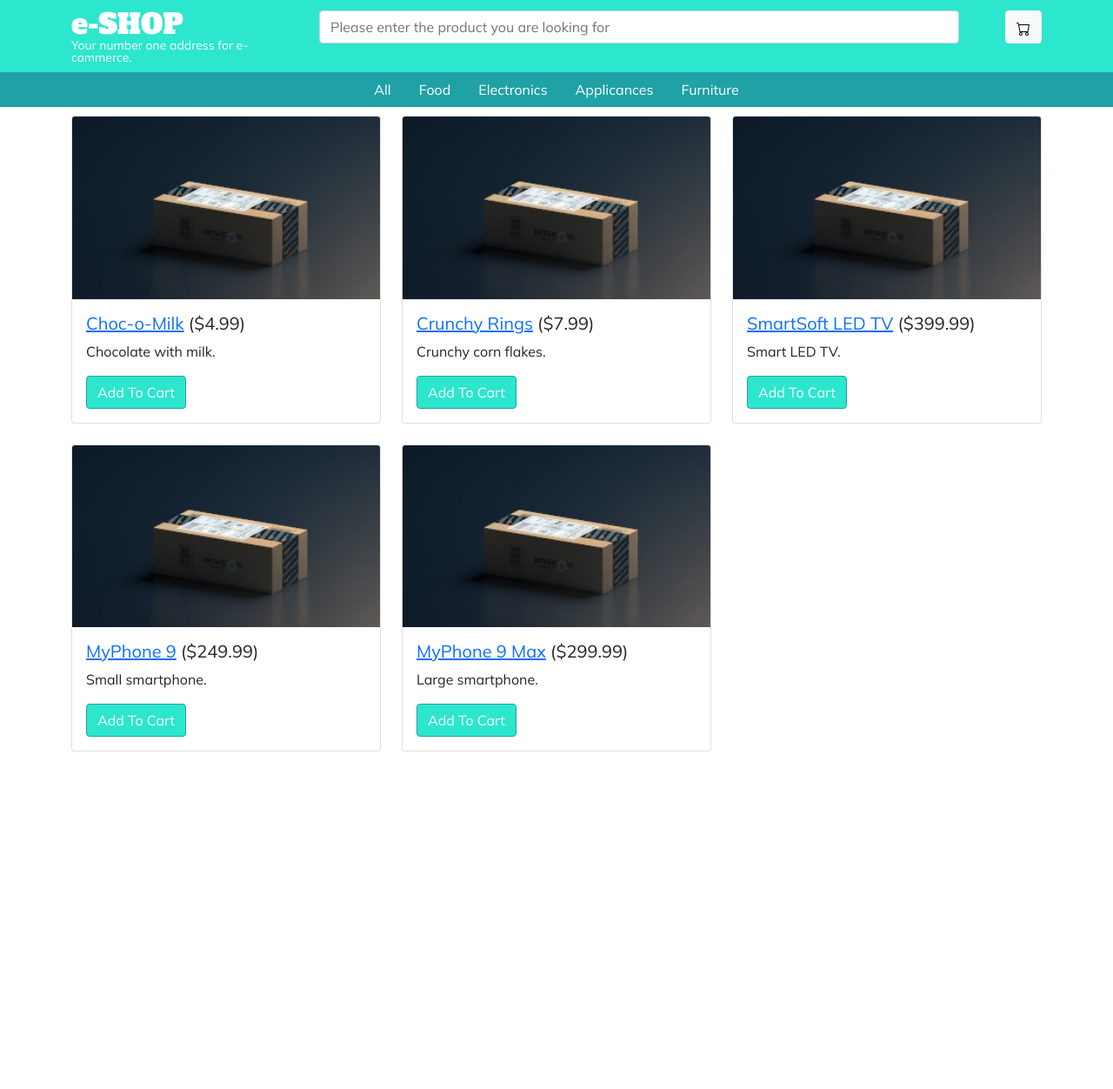
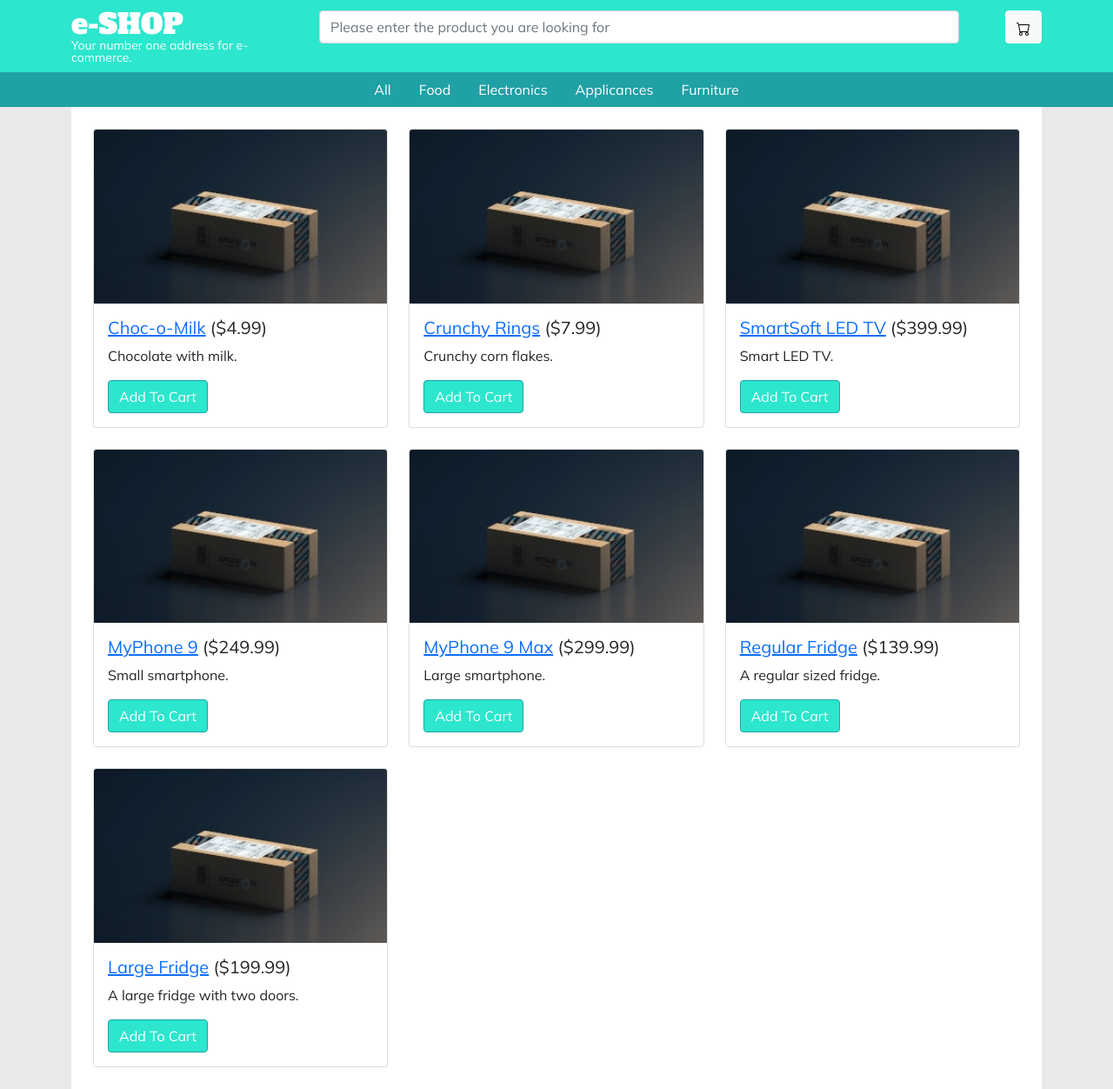
Before and after one commit to basarozogut/react-shop, a React (Create React App) app: page / in a window 1280 px wide. Shown: the whole page at 87% size. Before the commit the page ends 874 px from the top, so only its background shows below. Built offline with nearby package versions, Linux system fonts and the light colour scheme; data requests are answered from the project's data file.

Commit message:
design tweaks

```diff
--- a/src/App.js
+++ b/src/App.js
@@ -36,7 +36,6 @@ function App() {
   }
 
   return (
-    <div className='App-container'>
     <CartContext.Provider value={{ cartItems, setCartItems, currency: '$', cartStateLoaded, setCartStateLoaded }}>
       <header className='App-header sticky-top'>
         <Container>
@@ -79,7 +78,7 @@ function App() {
           </Container>
         </div>
       </header>
-        <main>
+      <main className='App-main'>
         <Container>
           <Row>
             <Col>
@@ -99,7 +98,6 @@ function App() {
         </Container>
       </main>
     </CartContext.Provider>
-    </div>
   );
 }
 
--- a/src/App.scss
+++ b/src/App.scss
@@ -1,6 +1,6 @@
 @use 'base';
 
-.App-container {
+.App-header, .App-main {
     font-family: 'Mulish', sans-serif;
 }
 
@@ -26,7 +26,8 @@
 }
 
 .App-outlet-container {
-    padding: 10px 0 10px 0;
+    background-color: #ffffff;
+    padding: 25px;
 }
 
 .App-header-categories {
--- a/src/api/db.json
+++ b/src/api/db.json
@@ -49,6 +49,26 @@
             "category": "electronics",
             "detailImageUrls": [],
             "longDescription": "Lorem ipsum dolor sit amet, consectetur adipiscing elit. In nibh dui, varius sit amet ex non, interdum imperdiet purus. Nunc sit amet sollicitudin elit. Pellentesque justo augue, ultricies id fringilla at, commodo ut mauris. Praesent efficitur pharetra lorem vel accumsan. Aenean sollicitudin euismod magna et iaculis. Maecenas id aliquam nisi, a lobortis velit. Aliquam nec egestas orci. Curabitur auctor felis ut porttitor aliquet. Suspendisse potenti."
+        },
+        {
+            "id": 201,
+            "title": "Regular Fridge",
+            "shortDescription": "A regular sized fridge.",
+            "price": 139.99,
+            "imageUrl": "",
+            "category": "applicances",
+            "detailImageUrls": [],
+            "longDescription": "Lorem ipsum dolor sit amet, consectetur adipiscing elit. In nibh dui, varius sit amet ex non, interdum imperdiet purus. Nunc sit amet sollicitudin elit. Pellentesque justo augue, ultricies id fringilla at, commodo ut mauris. Praesent efficitur pharetra lorem vel accumsan. Aenean sollicitudin euismod magna et iaculis. Maecenas id aliquam nisi, a lobortis velit. Aliquam nec egestas orci. Curabitur auctor felis ut porttitor aliquet. Suspendisse potenti."
+        },
+        {
+            "id": 202,
+            "title": "Large Fridge",
+            "shortDescription": "A large fridge with two doors.",
+            "price": 199.99,
+            "imageUrl": "",
+            "category": "applicances",
+            "detailImageUrls": [],
+            "longDescription": "Lorem ipsum dolor sit amet, consectetur adipiscing elit. In nibh dui, varius sit amet ex non, interdum imperdiet purus. Nunc sit amet sollicitudin elit. Pellentesque justo augue, ultricies id fringilla at, commodo ut mauris. Praesent efficitur pharetra lorem vel accumsan. Aenean sollicitudin euismod magna et iaculis. Maecenas id aliquam nisi, a lobortis velit. Aliquam nec egestas orci. Curabitur auctor felis ut porttitor aliquet. Suspendisse potenti."
         }
     ],
     "categories": [
--- a/src/components/Categories.css
+++ b/src/components/Categories.css
@@ -10,6 +10,14 @@
     color: #b1ffd4;
 }
 
+.Categories a:focus {
+    color: #ffffff;
+}
+
+.Categories .active {
+    background-color: black;
+}
+
 .Categories-nav-item-placeholder {
     margin: 0 10px 0 0;
 }
--- a/src/components/Categories.js
+++ b/src/components/Categories.js
@@ -2,10 +2,17 @@ import "./Categories.css"
 import { Nav, Placeholder } from "react-bootstrap";
 import useApiCall from "../hooks/useApiCall";
 import { fetchCategories } from "../api/shopApi";
-import { Link } from "react-router-dom";
+import { Link, useLocation, useSearchParams } from "react-router-dom";
+import { useState } from "react";
 
 export default function Categories() {
     const [categories, error] = useApiCall(() => fetchCategories(), null, []);
+    const [searchParams] = useSearchParams();
+    let location = useLocation();
+    let slug = searchParams.get('category') || 'all';
+    if (location.pathname !== '/products') {
+        slug = null; // only display active keys on product browser route.
+    }
 
     if (error) {
         return <div>Error while loading categories.</div>
@@ -17,7 +24,7 @@ export default function Categories() {
                 {[1, 2, 3, 4].map(id => (
                     <Nav.Item key={id}>
                         <Placeholder as={Nav.Link} animation="glow">
-                            <Placeholder xs={12} dangerouslySetInnerHTML={{ __html: '&nbsp;'.repeat(24) }}/>
+                            <Placeholder xs={12} dangerouslySetInnerHTML={{ __html: '&nbsp;'.repeat(24) }} />
                         </Placeholder>
                     </Nav.Item>
                 ))}
@@ -26,11 +33,13 @@ export default function Categories() {
     }
 
     return (
-        <Nav className="Categories justify-content-center">
-            <Nav.Link as={Link} to="/products">All</Nav.Link>
+        <Nav className="Categories justify-content-center" activeKey={slug}>
+            <Nav.Item>
+                <Nav.Link as={Link} to="/products" eventKey="all">All</Nav.Link>
+            </Nav.Item>
             {categories.map(category => (
                 <Nav.Item key={category.id}>
-                    <Nav.Link as={Link} to={`/products?category=${category.slug}`}>{category.title}</Nav.Link>
+                    <Nav.Link as={Link} to={`/products?category=${category.slug}`} eventKey={category.slug}>{category.title}</Nav.Link>
                 </Nav.Item>
             ))}
         </Nav>
--- a/src/index.css
+++ b/src/index.css
@@ -1,13 +1,3 @@
 body {
-  margin: 0;
-  font-family: -apple-system, BlinkMacSystemFont, 'Segoe UI', 'Roboto', 'Oxygen',
-    'Ubuntu', 'Cantarell', 'Fira Sans', 'Droid Sans', 'Helvetica Neue',
-    sans-serif;
-  -webkit-font-smoothing: antialiased;
-  -moz-osx-font-smoothing: grayscale;
+  background-color: #e9e9e9 !important;
 }
-
-code {
-  font-family: source-code-pro, Menlo, Monaco, Consolas, 'Courier New',
-    monospace;
-}
```
Lines whose indentation alone changed are shown as unchanged.
